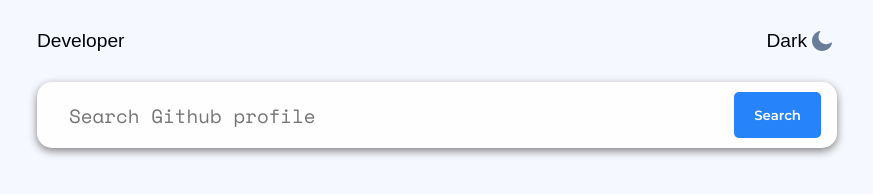
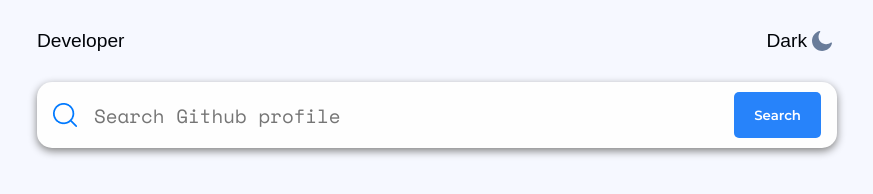
Before and after one commit to djboburjon/github-search, a plain HTML site: page index.html in a window 1280 px wide. Shown: the whole page, without its empty margins (203-1076 px from the left). Drawn offline with nearby package versions, Linux system fonts and the light colour scheme; no server answers.

Commit message:
Update index.html

```diff
--- a/index.html
+++ b/index.html
@@ -14,6 +14,7 @@
             <div class="mode">Dark</div>
         </div>
         <form id="form">
+            <img src="./images/zoom.png" alt="Zoom" />
             <input type="text" id="search" placeholder="Search Github profile">
             <button>Search</button>
         </form>
```
